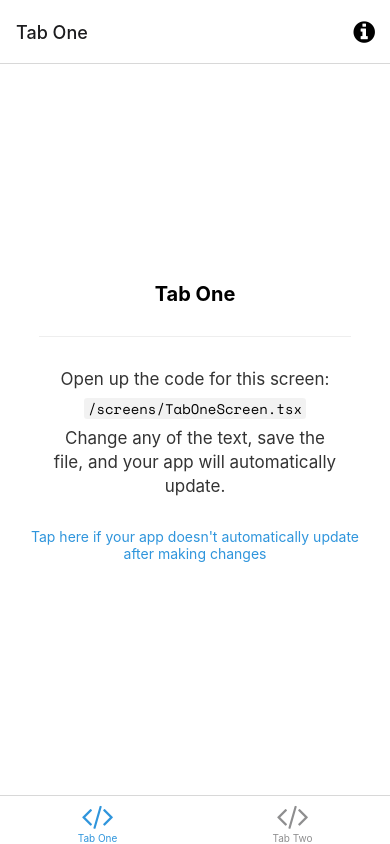
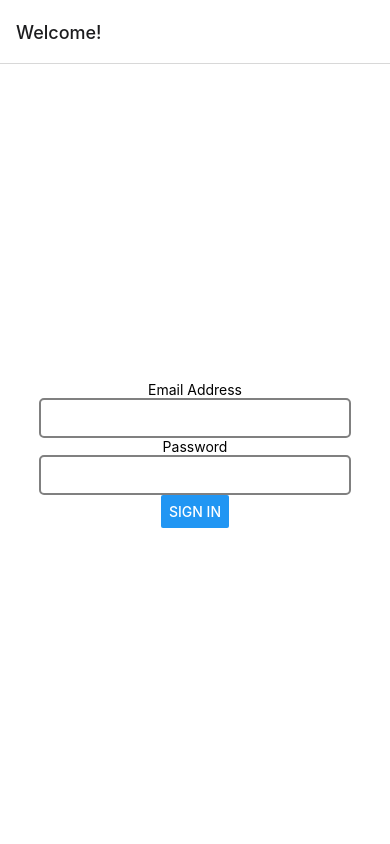
Before and after one commit to SamRoehrich/coachql-mobile, a React Native app: screen /Authentication in a window 390 px wide. Built offline with nearby package versions, Linux system fonts and the light colour scheme; no server answers; what expo-linking would draw is missing.

Commit message:
Evening Commit

```diff
--- a/generated/graphql.tsx
+++ b/generated/graphql.tsx
@@ -440,6 +440,14 @@ export type HelloQueryVariables = Exact<{ [key: string]: never; }>;
 
 export type HelloQuery = { __typename?: 'Query', hello: string };
 
+export type LoginMutationVariables = Exact<{
+  email: Scalars['String'];
+  password: Scalars['String'];
+}>;
+
+
+export type LoginMutation = { __typename?: 'Mutation', login: { __typename?: 'LoginResponse', accessToken: string, user: { __typename?: 'User', id: number, email: string, firstName: string, lastName: string } } };
+
 
 export const HelloDocument = gql`
     query Hello {
@@ -473,3 +481,43 @@ export function useHelloLazyQuery(baseOptions?: Apollo.LazyQueryHookOptions<Hell
 export type HelloQueryHookResult = ReturnType<typeof useHelloQuery>;
 export type HelloLazyQueryHookResult = ReturnType<typeof useHelloLazyQuery>;
 export type HelloQueryResult = Apollo.QueryResult<HelloQuery, HelloQueryVariables>;
+export const LoginDocument = gql`
+    mutation Login($email: String!, $password: String!) {
+  login(email: $email, password: $password) {
+    accessToken
+    user {
+      id
+      email
+      firstName
+      lastName
+    }
+  }
+}
+    `;
+export type LoginMutationFn = Apollo.MutationFunction<LoginMutation, LoginMutationVariables>;
+
+/**
+ * __useLoginMutation__
+ *
+ * To run a mutation, you first call `useLoginMutation` within a React component and pass it any options that fit your needs.
+ * When your component renders, `useLoginMutation` returns a tuple that includes:
+ * - A mutate function that you can call at any time to execute the mutation
+ * - An object with fields that represent the current status of the mutation's execution
+ *
+ * @param baseOptions options that will be passed into the mutation, supported options are listed on: https://www.apollographql.com/docs/react/api/react-hooks/#options-2;
+ *
+ * @example
+ * const [loginMutation, { data, loading, error }] = useLoginMutation({
+ *   variables: {
+ *      email: // value for 'email'
+ *      password: // value for 'password'
+ *   },
+ * });
+ */
+export function useLoginMutation(baseOptions?: Apollo.MutationHookOptions<LoginMutation, LoginMutationVariables>) {
+        const options = {...defaultOptions, ...baseOptions}
+        return Apollo.useMutation<LoginMutation, LoginMutationVariables>(LoginDocument, options);
+      }
+export type LoginMutationHookResult = ReturnType<typeof useLoginMutation>;
+export type LoginMutationResult = Apollo.MutationResult<LoginMutation>;
+export type LoginMutationOptions = Apollo.BaseMutationOptions<LoginMutation, LoginMutationVariables>;
--- a/navigation/index.tsx
+++ b/navigation/index.tsx
@@ -27,6 +27,7 @@ import {
   RootTabScreenProps,
 } from "../types";
 import LinkingConfiguration from "./LinkingConfiguration";
+import AuthenticationScreen from "../screens/AuthenticationScreen";
 
 export default function Navigation({
   colorScheme,
@@ -50,7 +51,7 @@ export default function Navigation({
 const Stack = createNativeStackNavigator<RootStackParamList>();
 
 function RootNavigator() {
-  const userToken = true;
+  const userToken = false;
   return (
     <Stack.Navigator>
       {userToken ? (
@@ -72,9 +73,9 @@ function RootNavigator() {
       ) : (
         <>
           <Stack.Screen
-            name="NotFound"
-            component={NotFoundScreen}
-            options={{ title: "Oops!" }}
+            name="Authentication"
+            component={AuthenticationScreen}
+            options={{ title: "Welcome!" }}
           />
         </>
       )}
--- /dev/null
+++ b/screens/AuthenticationScreen.tsx
@@ -0,0 +1,57 @@
+import { Text, View } from "../components/Themed";
+import * as React from "react";
+import { Button, StyleSheet, TextInput } from "react-native";
+
+export default function AuthenticationScreen() {
+  const [email, setEmail] = React.useState("");
+  const [password, setPassword] = React.useState("");
+  return (
+    <View style={styles.container}>
+      <Text style={styles.label}>Email Address</Text>
+      <TextInput
+        onChangeText={(email) => setEmail(email)}
+        value={email}
+        defaultValue={email}
+        style={styles.input}
+        keyboardType="email-address"
+      />
+      <Text style={styles.label}>Password</Text>
+      <TextInput
+        onChangeText={(text) => setPassword(text)}
+        value={password}
+        defaultValue={password}
+        style={styles.input}
+        secureTextEntry={true}
+      />
+      <Button title="Sign In" onPress={() => {}} />
+    </View>
+  );
+}
+
+const styles = StyleSheet.create({
+  container: {
+    flex: 1,
+    alignItems: "center",
+    justifyContent: "center",
+    backgroundColor: "white",
+  },
+  label: {
+    color: "black",
+  },
+  title: {
+    fontSize: 20,
+    fontWeight: "bold",
+  },
+  separator: {
+    marginVertical: 30,
+    height: 1,
+    width: "80%",
+  },
+  input: {
+    borderColor: "gray",
+    borderRadius: 5,
+    height: 40,
+    borderWidth: 2,
+    width: "80%",
+  },
+});
--- a/screens/TabOneScreen.tsx
+++ b/screens/TabOneScreen.tsx
@@ -1,11 +1,9 @@
-import { useQuery } from "@apollo/client";
 import * as React from "react";
 import { StyleSheet } from "react-native";
 
 import EditScreenInfo from "../components/EditScreenInfo";
 import { Text, View } from "../components/Themed";
 import { RootTabScreenProps } from "../types";
-import gql from "@apollo/client";
 import { useHelloQuery } from "../generated/graphql";
 
 export default function TabOneScreen({
@@ -22,7 +20,6 @@ export default function TabOneScreen({
   }
 
   if (data) {
-    console.log(data.hello);
     return (
       <View>
         <Text>{data.hello}</Text>
```
Also changed, not shown: graphql/login.graphql (added, +11 -0 lines), types.tsx (+14 -11 lines).
